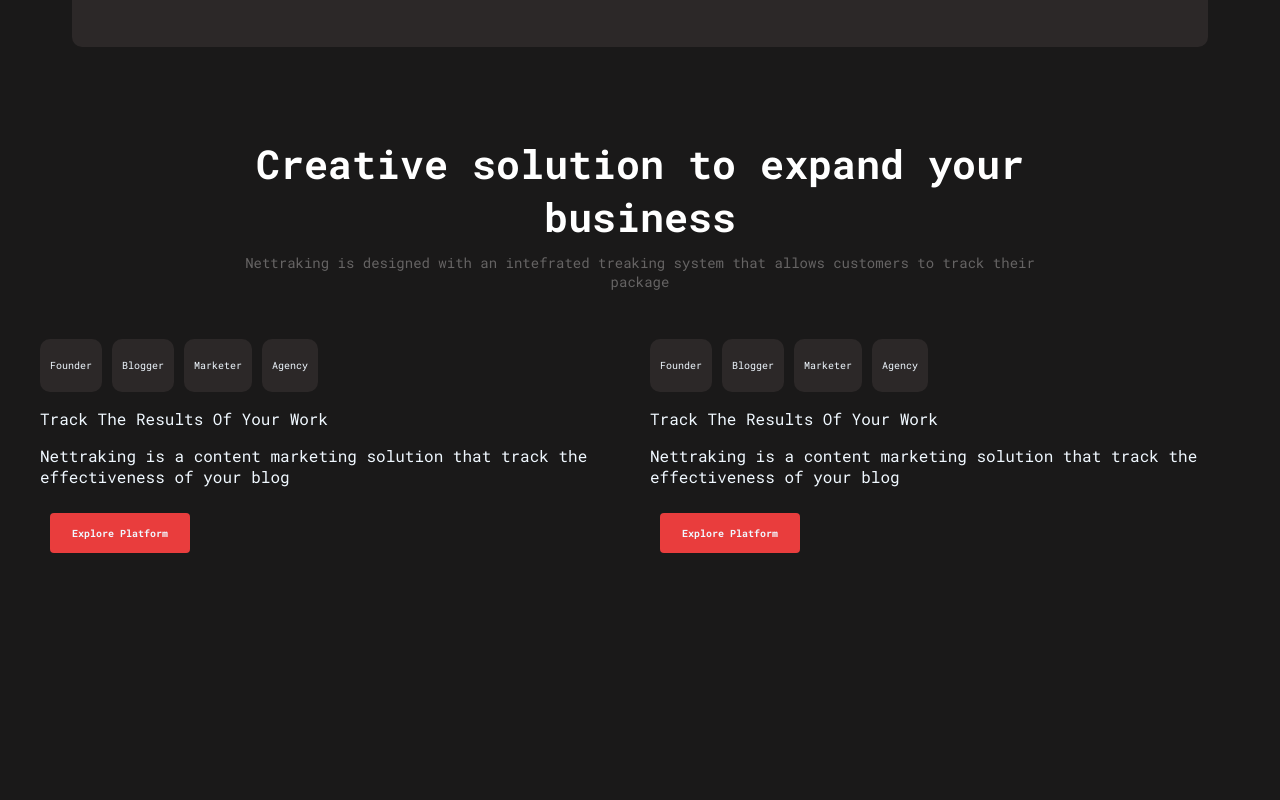
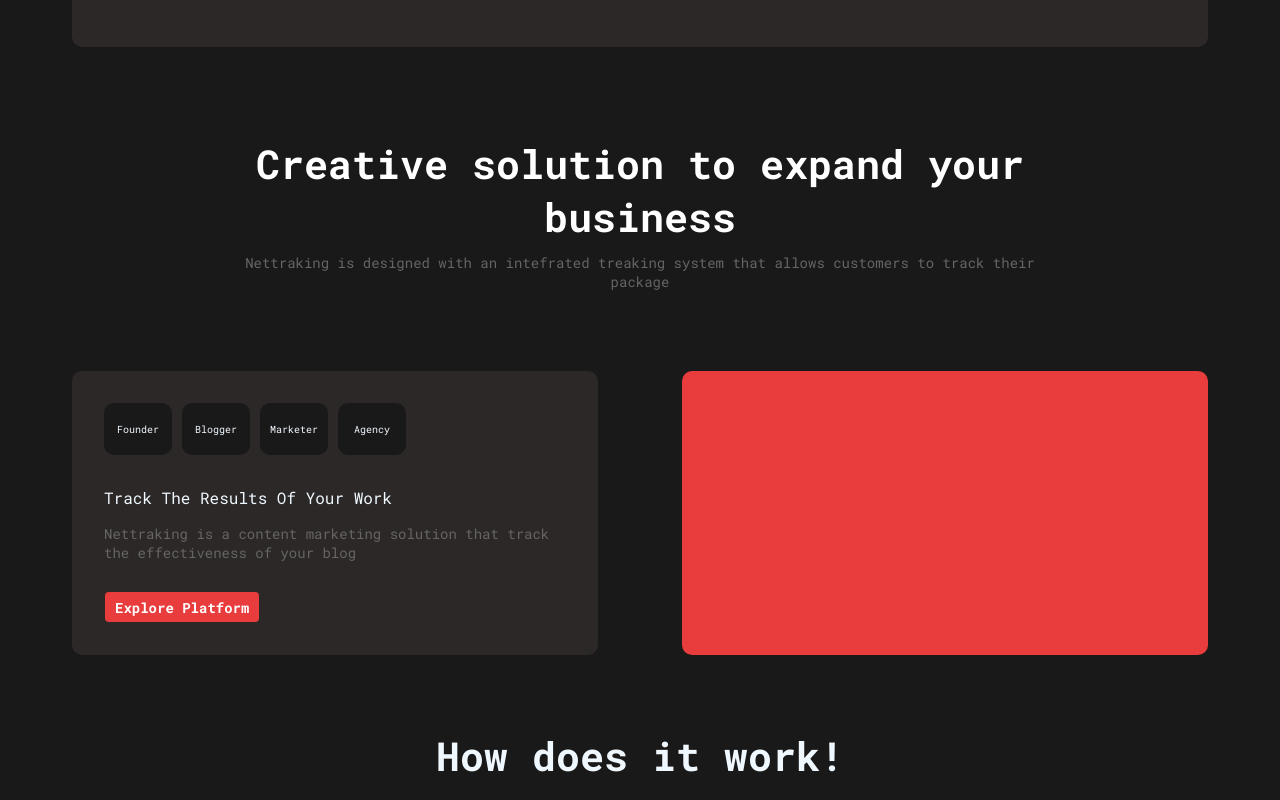
Before and after one commit to Nafisarkar/SoftwareProject3, a plain HTML site: page Project4/main.html in a window 1280 px wide. Shown: the part 1120-1920 px from the top of the page. Before the commit the page ends 1715 px from the top, so only its background shows below. Drawn offline with Linux system fonts and the light colour scheme.

Commit message:
new page added

```diff
--- a/Project4/CSS/style.css
+++ b/Project4/CSS/style.css
@@ -1,6 +1,7 @@
-@import url('https://fonts.googleapis.com/css2?family=Poppins:ital,wght@0,100;0,200;0,300;0,400;0,500;0,600;0,700;0,800;0,900;1,100;1,200;1,300;1,400;1,500;1,600;1,700;1,800;1,900&family=Roboto+Mono:ital,wght@0,100;0,200;0,300;0,400;0,500;0,600;0,700;1,100;1,200;1,300;1,400;1,500;1,600;1,700&display=swap');
-:root{
-    font-family: 'Roboto Mono', monospace;
+@import url("https://fonts.googleapis.com/css2?family=Poppins:ital,wght@0,100;0,200;0,300;0,400;0,500;0,600;0,700;0,800;0,900;1,100;1,200;1,300;1,400;1,500;1,600;1,700;1,800;1,900&family=Roboto+Mono:ital,wght@0,100;0,200;0,300;0,400;0,500;0,600;0,700;1,100;1,200;1,300;1,400;1,500;1,600;1,700&display=swap");
+
+:root {
+  font-family: "Roboto Mono", monospace;
   background-color: rgb(26, 25, 25);
   color: aliceblue;
   margin: 0px;
@@ -17,22 +18,24 @@
   color: white;
   gap: 10px;
 }
-.left{
-    display: flex;
-    flex-direction: row;
-    justify-content: space-between;
-    align-items: center;
-    gap: 30px;
 
-}
-.right{
+.left {
   display: flex;
   flex-direction: row;
   justify-content: space-between;
   align-items: center;
   gap: 30px;
 }
-.logo-sec{
+
+.right {
+  display: flex;
+  flex-direction: row;
+  justify-content: space-between;
+  align-items: center;
+  gap: 30px;
+}
+
+.logo-sec {
   display: flex;
   flex-direction: row;
   justify-content: space-between;
@@ -40,16 +43,20 @@
   gap: 10px;
   padding: 0px 10px;
 }
-.middle{
+
+.middle {
   display: flex;
   flex-direction: row;
   justify-content: space-between;
   align-items: center;
   gap: 20px;
-    color:rgb(133, 133, 133)
+  color: rgb(133, 133, 133);
 }
-.btn1,.btn3,.btn4{
-    font-family: 'Roboto Mono', monospace;
+
+.btn1,
+.btn3,
+.btn4 {
+  font-family: "Roboto Mono", monospace;
   background-color: rgb(44, 40, 40);
   border: none;
   height: 30px;
@@ -59,8 +66,9 @@
   font-weight: bold;
   color: rgb(255, 255, 255);
 }
-.btn2{
-    font-family: 'Roboto Mono', monospace;
+
+.btn2 {
+  font-family: "Roboto Mono", monospace;
   background-color: rgb(252, 252, 252);
   border: none;
   height: 30px;
@@ -69,39 +77,45 @@
   font-weight: bold;
   color: rgb(24, 23, 23);
 }
-.bold{
+
+.bold {
   font-weight: bold;
   color: aliceblue;
 }
-.top-mid{
-    display: flex;
-    flex-direction: column;
-    align-items: center;
-    text-align: center;
-}
-.bottom-mid{
+
+.top-mid {
   display: flex;
   flex-direction: column;
   align-items: center;
   text-align: center;
 }
 
-.mid{
+.bottom-mid {
+  display: flex;
+  flex-direction: column;
+  align-items: center;
+  text-align: center;
+}
+
+.mid {
   display: flex;
   flex-direction: column;
   align-items: center;
   padding: 20px 0px;
   gap: 40px;
-    color:rgb(133, 133, 133)
+  color: rgb(133, 133, 133);
 }
-.title{
+
+.title {
   font-size: 40px;
   font-weight: bold;
   width: 70%;
   color: aliceblue;
   margin: 10px;
 }
-.btn3,.btn4{
+
+.btn3,
+.btn4 {
   font-size: 10px;
   height: 40px;
   width: 140px;
@@ -109,11 +123,13 @@
   color: aliceblue;
   margin: 10px;
 }
-.btn3{
+
+.btn3 {
   background-color: rgb(233, 61, 61);
   color: aliceblue;
 }
-.box1{
+
+.box1 {
   background-color: rgb(44, 40, 40);
   padding: 4rem;
   margin: 4rem;
@@ -124,7 +140,9 @@
   align-items: center;
   overflow: auto;
 }
-.top1, .top2{
+
+.top1,
+.top2 {
   display: flex;
   flex-direction: row;
   align-items: center;
@@ -132,52 +150,82 @@
   height: 14rem;
   overflow: hidden;
 }
-.box1 i{
+
+.box1 i {
   font-size: 40px;
   color: rgb(233, 61, 61);
 }
-.title2{
+
+.title2 {
   font-size: 24px;
   font-weight: bold;
   color: aliceblue;
 }
-.text-down{
+
+.text-down {
   font-size: 14px;
   font-weight: thin;
   color: rgb(102, 100, 100);
 }
-.sec1, .sec2, .sec3, .sec4, .sec5, .sec6 {
+
+.sec1,
+.sec2,
+.sec3,
+.sec4,
+.sec5,
+.sec6 {
+  height: 95%;
+  width: 95%;
   display: flex;
   flex-direction: column;
   align-items: left;
-    overflow: clip;
+  overflow: hidden;
 }
 
-.text{
+@media (max-width: 900px) {
+  .box2 {
+    padding: 10px;
+    margin: 10px;
+    display: flex;
+    flex-direction: column;
+    align-items: center;
+    overflow: hidden;
+  }
+  .text-down {
+    display: none;
+  }
+  .top-bar {
+    display: none;
+  }
+}
+
+.text {
   width: 70%;
 }
 
-.box2{
+.box2 {
   padding: 1rem;
   margin: 1rem;
   display: flex;
   flex-direction: column;
   justify-content: space-between;
   align-items: center;
-    overflow: auto;
+  overflow: hidden;
 }
-.box2 .title{
+
+.box2 .title {
   text-align: center;
   font-size: 40px;
   color: rgb(255, 255, 255);
 }
-.box2 .text{
+
+.box2 .text {
   text-align: center;
   font-size: 14px;
   color: rgb(102, 100, 100);
 }
 
-.box3{
+.box3 {
   padding: 1rem;
   margin: 1rem;
   display: flex;
@@ -187,14 +235,16 @@
   overflow: auto;
   gap: 20px;
 }
-.left-box{
+
+.left-box {
   display: flex;
   flex-direction: column;
   justify-content: space-between;
   align-items: left;
   overflow: auto;
 }
-.top-bar{
+
+.top-bar {
   display: flex;
   flex-direction: row;
   justify-content: left;
@@ -202,13 +252,68 @@
   overflow: auto;
   gap: 10px;
 }
-.top-bar .high-light{
+
+.top-bar .high-light {
   font-size: 10px;
-    text-align: left;
+  text-align: center;
   color: aliceblue;
-    background:rgb(44, 40, 40);
+  background: rgb(26, 25, 25);
   padding: 10px;
+  width: 3rem;
+  height: 2rem;
   border-radius: 10px;
+}
+.left-box {
+  border-radius: 10px;
+  margin: 2rem;
+  padding: 2rem;
+  background-color: rgb(44, 40, 40);
+  height: 220px;
+  width: 45%;
+  flex-direction: column;
+  justify-content: space-between;
+  align-items: left;
+  overflow: auto;
+}
+.left-mini-text {
+  font-size: 14px;
+  color: rgb(102, 100, 100);
+}
 
-
+.right-box {
+  border-radius: 10px;
+  margin: 2rem;
+  padding: 2rem;
+  background-color: rgb(233, 61, 61);
+  height: 220px;
+  width: 45%;
+  flex-direction: column;
+  justify-content: space-between;
+  align-items: left;
+  overflow: auto;
 }
+.btn_Explore {
+  font-size: 14px;
+  font-family: "Roboto Mono", monospace;
+  border: none;
+  height: 30px;
+  border-radius: 4px;
+  padding: 5px 10px;
+  margin: 1px;
+  font-weight: bold;
+  color: rgb(255, 255, 255);
+  background-color: rgb(233, 61, 61);
+}
+.box4 {
+  display: flex;
+  justify-content: center;
+}
+.title4 {
+    display: flex;
+    justify-content: center;
+  font-size: 40px;
+  font-weight: bold;
+  width: 70%;
+  color: aliceblue;
+  margin: 10px;
+}
--- a/Project4/main.html
+++ b/Project4/main.html
@@ -1,11 +1,17 @@
 <!DOCTYPE html>
 <html lang="en">
   <head>
-    <meta charset="UTF-8">
-    <meta http-equiv="X-UA-Compatible" content="IE=edge">
-    <meta name="viewport" content="width=device-width, initial-scale=1.0">
-    <link rel="stylesheet" href="https://cdnjs.cloudflare.com/ajax/libs/font-awesome/6.2.1/css/all.min.css" integrity="sha512-MV7K8+y+gLIBoVD59lQIYicR65iaqukzvf/nwasF0nqhPay5w/9lJmVM2hMDcnK1OnMGCdVK+iQrJ7lzPJQd1w==" crossorigin="anonymous" referrerpolicy="no-referrer" />
-    <link rel="stylesheet" href="./CSS/style.css">
+    <meta charset="UTF-8" />
+    <meta http-equiv="X-UA-Compatible" content="IE=edge" />
+    <meta name="viewport" content="width=device-width, initial-scale=1.0" />
+    <link
+      rel="stylesheet"
+      href="https://cdnjs.cloudflare.com/ajax/libs/font-awesome/6.2.1/css/all.min.css"
+      integrity="sha512-MV7K8+y+gLIBoVD59lQIYicR65iaqukzvf/nwasF0nqhPay5w/9lJmVM2hMDcnK1OnMGCdVK+iQrJ7lzPJQd1w=="
+      crossorigin="anonymous"
+      referrerpolicy="no-referrer"
+    />
+    <link rel="stylesheet" href="./CSS/style.css" />
     <title>Nettraking</title>
   </head>
   <body>
@@ -35,8 +41,13 @@
     <div class="main-body">
       <section class="mid">
         <div class="top-mid">
-                <p class="title">Content marketing solution & idea of your business</p>
-                <p class="text">Nettraking is a content marketing solution that track the effectiveness of your blog</p>
+          <p class="title">
+            Content marketing solution & idea of your business
+          </p>
+          <p class="text">
+            Nettraking is a content marketing solution that track the
+            effectiveness of your blog
+          </p>
           <section class="additional-btn">
             <button class="btn3" type="button">Explore Platform</button>
             <button class="btn4" type="button">Learn More</button>
@@ -44,7 +55,10 @@
         </div>
         <div class="bottom-mid">
           <p class="title">Key features</p>
-            <p class="text">Nettraking has quickly become the go-to content marketing solution for over 600 clients around the world</p>
+          <p class="text">
+            Nettraking has quickly become the go-to content marketing solution
+            for over 600 clients around the world
+          </p>
         </div>
       </section>
       <section class="box1">
@@ -52,40 +66,61 @@
           <div class="sec1">
             <i class="fa-regular fa-envelope"></i>
             <p class="title2">Real-Time Email Alerts</p>
-                    <p class="text-down">Nettraking is very powerful web 2.0 site search engine allows you to find email alarts</p>
+            <p class="text-down">
+              Nettraking is very powerful web 2.0 site search engine allows you
+              to find email alarts
+            </p>
           </div>
           <div class="sec2">
             <i class="fa-solid fa-desktop"></i>
             <p class="title2">Monitor Inbound Traffic</p>
-                    <p class="text-down">Nettraking is a content marketing solution that track the effectiveness of your blog</p>
+            <p class="text-down">
+              Nettraking is a content marketing solution that track the
+              effectiveness of your blog
+            </p>
           </div>
           <div class="sec3">
             <i class="fa-solid fa-chart-pie"></i>
             <p class="title2">Track Multiple Sites</p>
-                    <p class="text-down">Nettraking is a content marketing solution that track the effectiveness of your blog</p>
+            <p class="text-down">
+              Nettraking is a content marketing solution that track the
+              effectiveness of your blog
+            </p>
           </div>
         </section>
         <section class="top2">
           <div class="sec1">
             <i class="fa-solid fa-ranking-star"></i>
             <p class="title2">Aggregate Statistics</p>
-                        <p class="text-down">Nettraking is a content marketing solution that track the effectiveness of your blog</p>
+            <p class="text-down">
+              Nettraking is a content marketing solution that track the
+              effectiveness of your blog
+            </p>
           </div>
           <div class="sec2">
             <i class="fa-solid fa-snowflake"></i>
             <p class="title2">Edit Exclude</p>
-                        <p class="text-down">Nettraking is a content marketing solution that track the effectiveness of your blog</p>
+            <p class="text-down">
+              Nettraking is a content marketing solution that track the
+              effectiveness of your blog
+            </p>
           </div>
           <div class="sec3">
             <i class="fa-solid fa-feather"></i>
             <p class="title2">Easy to Implement</p>
-                        <p class="text-down">Nettraking is a content marketing solution that track the effectiveness of your blog</p>
+            <p class="text-down">
+              Nettraking is a content marketing solution that track the
+              effectiveness of your blog
+            </p>
           </div>
         </section>
       </section>
       <section class="box2">
         <div class="title">Creative solution to expand your business</div>
-            <div class="text">Nettraking is designed with an intefrated treaking system that allows customers to track their package</div>
+        <div class="text">
+          Nettraking is designed with an intefrated treaking system that allows
+          customers to track their package
+        </div>
       </section>
 
       <section class="box3">
@@ -98,32 +133,22 @@
           </div>
           <div class="left-box-title">
             <p class="left-mini-title">Track The Results Of Your Work</p>
-                    <p class="left-mini-text">Nettraking is a content marketing solution that track the effectiveness of your blog</p>
+            <p class="left-mini-text">
+              Nettraking is a content marketing solution that track the
+              effectiveness of your blog
+            </p>
           </div>
           <div class="left-box-btn">
-                    <button class="btn3" type="button">Explore Platform</button>
+            <button class="btn_Explore" type="button">Explore Platform</button>
           </div>
         </div>
-            <div class="right-box">
-                <div class="top-bar">
-                    <div class="high-light"><p>Founder</p></div>
-                    <div class="high-light"><p>Blogger</p></div>
-                    <div class="high-light"><p>Marketer</p></div>
-                    <div class="high-light"><p>Agency</p></div>
-                </div>
-                <div class="left-box-title">
-                    <p class="left-mini-title">Track The Results Of Your Work</p>
-                    <p class="left-mini-text">Nettraking is a content marketing solution that track the effectiveness of your blog</p>
-                </div>
-                <div class="left-box-btn">
-                    <button class="btn3" type="button">Explore Platform</button>
-                </div>
-
+        <div class="right-box"></div>
+      </section>
+      <section class="box4">
+        <div class="title4">
+            How does it work!
         </div>
       </section>
-
     </div>
-
-
   </body>
 </html>
```
Lines whose indentation alone changed are shown as unchanged.
